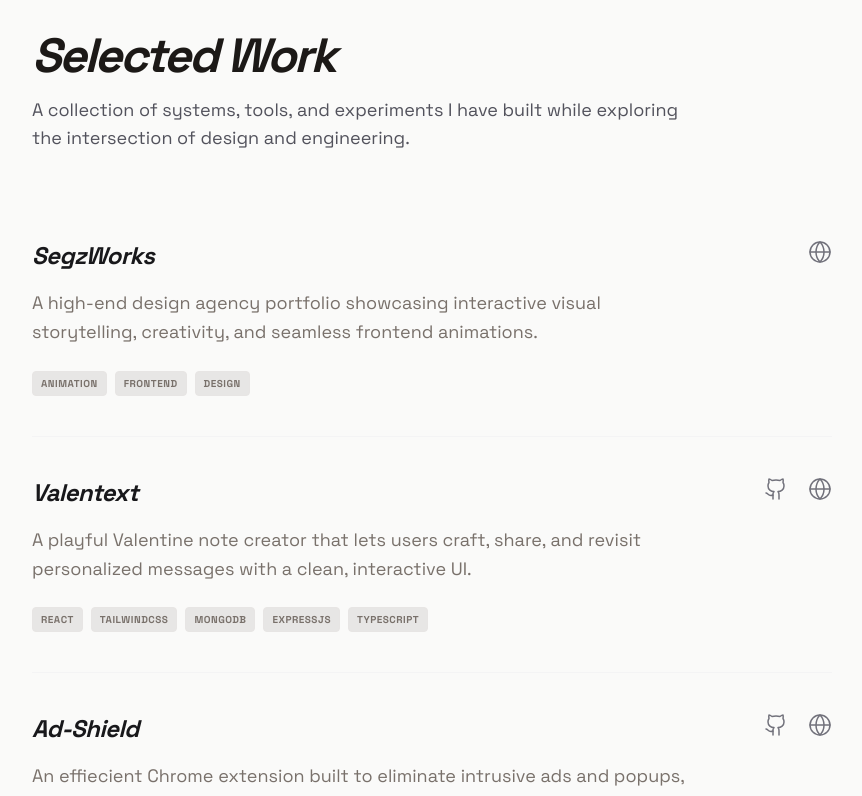
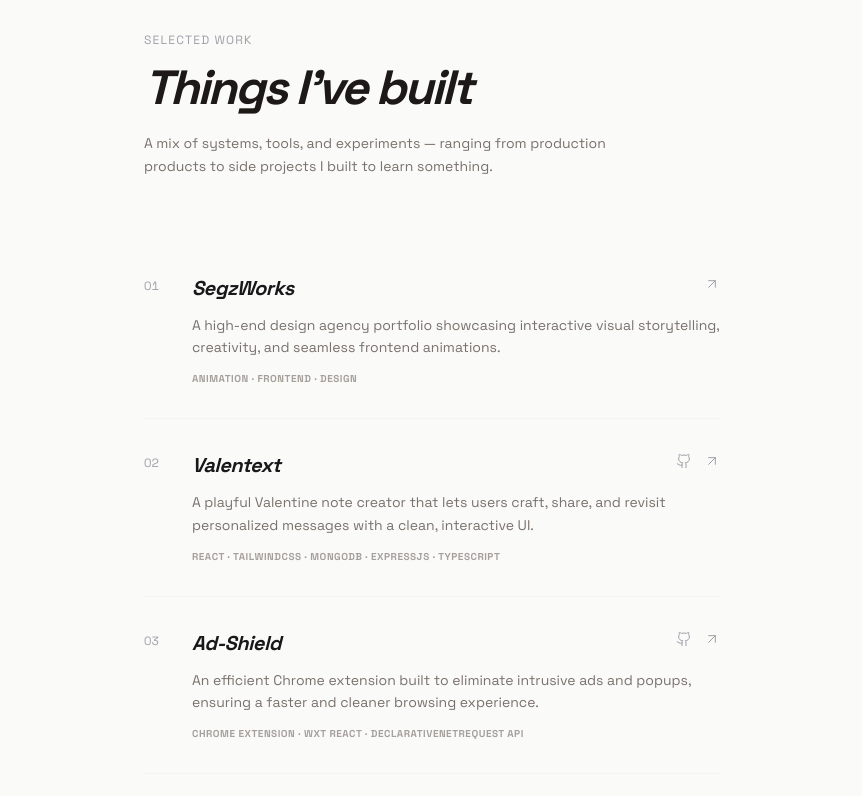
Before and after one commit to segundavid-dev/portfolio, a Next.js app: page /work in a window 1280 px wide. Shown: the part 160-956 px from the top of the page, without its empty margins (208-1070 px from the left). Built offline with nearby package versions, Linux system fonts and the light colour scheme.

Commit message:
revamp projects section

```diff
--- a/app/work/page.tsx
+++ b/app/work/page.tsx
@@ -26,35 +26,30 @@
   {
     title: "Ad-Shield",
     description:
-      "An effiecient Chrome extension built to eliminate intrusive ads and popups, ensuring a faster and cleaner browsing experience.",
-    tags: ["chrome extension", "wxt-react", "declarativenetrequest-api"],
+      "An efficient Chrome extension built to eliminate intrusive ads and popups, ensuring a faster and cleaner browsing experience.",
+    tags: ["Chrome Extension", "WXT React", "DeclarativeNetRequest API"],
     liveLink: "https://ad-shield-web.vercel.app/",
     githubLink: "https://github.com/segundavid-dev/ad-shield",
   },
   {
     title: "Qrvest",
     description:
-      "A AI-powered fullstack QR ordering system for restaurants and hotels.",
-    tags: ["Typescript", "fullstack", "RAG"],
+      "An AI-powered fullstack QR ordering system for restaurants and hotels.",
+    tags: ["Typescript", "Fullstack", "RAG"],
     liveLink: "https://app.qrvest.com/",
   },
   {
     title: "JSON Parser",
     description:
       "A lightweight, recursive-descent JSON parser implemented from scratch, focused on the fundamentals of lexical and syntactic analysis.",
-    tags: [
-      "algorithms",
-      "syntatic analysis",
-      "lexical analysis",
-      "interpreters",
-    ],
+    tags: ["Algorithms", "Syntactic Analysis", "Lexical Analysis"],
     githubLink: "https://github.com/Segundavid-Dev/JSON-parser",
   },
   {
     title: "Scheduling Automation",
     description:
-      "A robust backend engine designed to handle complex scheduling logic —inspired by tools like Calendly.",
-    tags: ["backend", "typescript", "automation", "api design"],
+      "A robust backend engine designed to handle complex scheduling logic — inspired by tools like Calendly.",
+    tags: ["Backend", "Typescript", "Automation", "API Design"],
     githubLink: "https://github.com/segundavid-dev/scheduling-automation-be",
     wip: true,
   },
@@ -62,20 +57,23 @@
 
 export default function WorkPage() {
   return (
-    <div className="px-6 py-32 md:px-12 md:py-48 max-w-4xl mx-auto">
-      <section className="mb-12">
-        <h1 className="text-4xl md:text-5xl font-bold tracking-tighter mb-4 italic">
+    <div className="px-6 py-32 md:px-12 md:py-48 max-w-2xl mx-auto">
+      <section className="mb-16">
+        <p className="text-xs uppercase tracking-widest text-zinc-400 dark:text-zinc-500 mb-4">
           Selected Work
+        </p>
+        <h1 className="text-4xl md:text-5xl font-bold tracking-tighter mb-5 italic">
+          Things I&apos;ve built
         </h1>
-        <p className="text-lg text-zinc-600 dark:text-zinc-400 max-w-2xl">
-          A collection of systems, tools, and experiments I have built while
-          exploring the intersection of design and engineering.
+        <p className="text-sm text-stone-500 dark:text-stone-400 leading-relaxed max-w-lg">
+          A mix of systems, tools, and experiments — ranging from production
+          products to side projects I built to learn something.
         </p>
       </section>
 
       <div className="flex flex-col">
-        {projects.map((project) => (
-          <ProjectCard key={project.title} {...project} />
+        {projects.map((project, i) => (
+          <ProjectCard key={project.title} index={i + 1} {...project} />
         ))}
       </div>
     </div>
--- a/components/ProjectCard.tsx
+++ b/components/ProjectCard.tsx
@@ -1,88 +1,83 @@
 "use client";
 import { motion } from "framer-motion";
-import { Github, Globe } from "lucide-react";
+import { Github, ArrowUpRight } from "lucide-react";
 
 import { Project } from "@/types/project";
 
-interface ProjectCardProps extends Project {}
+interface ProjectCardProps extends Project {
+  index: number;
+}
 
-import {
-  Tooltip,
-  TooltipContent,
-  TooltipTrigger,
-} from "@/components/ui/tooltip";
+export const ProjectCard = ({
+  title,
+  description,
+  tags,
+  liveLink,
+  githubLink,
+  wip,
+  index,
+}: ProjectCardProps) => {
+  const padded = String(index).padStart(2, "0");
 
-export const ProjectCard = ({ title, description, tags, liveLink, githubLink, wip }: ProjectCardProps) => {
   return (
     <motion.div
       initial={{ opacity: 0, y: 15 }}
       whileInView={{ opacity: 1, y: 0 }}
       viewport={{ once: true }}
       transition={{ duration: 0.5 }}
-      className="group block border-b border-zinc-100 dark:border-zinc-900 py-10 last:border-0"
+      className="group border-b border-zinc-100 dark:border-zinc-900 py-8 last:border-0"
     >
-      <div className="flex flex-col md:flex-row md:items-start justify-between gap-6 transition-all group-hover:px-2">
-        <div className="space-y-4 flex-1 cursor-pointer">
-          <div className="flex items-center gap-3 ">
-            <h3 className="text-xl md:text-2xl font-bold tracking-tight text-zinc-900 dark:text-zinc-100 italic transition-transform group-hover:scale-[1.01] origin-left">
+      <div className="grid grid-cols-[2rem_1fr] gap-x-4">
+        <span className="text-xs text-zinc-400 dark:text-zinc-500 tabular-nums pt-1">
+          {padded}
+        </span>
+
+        <div className="space-y-3">
+          <div className="flex items-start justify-between gap-4">
+            <div className="flex items-baseline gap-3 flex-wrap">
+              <h3 className="text-xl font-bold tracking-tight italic text-zinc-900 dark:text-zinc-100">
                 {title}
               </h3>
               {wip && (
-              <span className="px-2 py-0.5 text-[9px] font-black uppercase tracking-[0.15em] bg-stone-100 dark:bg-stone-800 text-stone-400 dark:text-stone-500 rounded-sm">
+                <span className="text-[9px] font-black uppercase tracking-[0.15em] text-stone-400 dark:text-stone-500">
                   WIP
                 </span>
               )}
             </div>
-          <p className="text-stone-500 dark:text-stone-400 text-base md:text-lg max-w-2xl leading-relaxed">
-            {description}
-          </p>
-          <div className="flex flex-wrap gap-2 pt-2">
-            {tags.map((tag) => (
-              <span
-                key={tag}
-                className="text-[10px] font-bold uppercase tracking-wider px-2 py-1 bg-stone-300/50 dark:bg-stone-900/50 border border-stone-200 dark:border-stone-800 text-stone-500 dark:text-stone-400 rounded-sm"
-              >
-                {tag}
-              </span>
-            ))}
-          </div>
-        </div>
 
-        <div className="flex items-center gap-5 text-zinc-500 dark:text-zinc-700">
+            <div className="flex items-center gap-3 text-zinc-400 dark:text-zinc-600 shrink-0 pt-0.5">
               {githubLink && (
-            <Tooltip>
-              <TooltipTrigger asChild>
                 <a
                   href={githubLink}
                   target="_blank"
                   rel="noopener noreferrer"
                   className="hover:text-zinc-900 dark:hover:text-zinc-100 transition-colors"
+                  aria-label="View source"
                 >
-                  <Github className="w-6 h-6 stroke-[1.5px]" />
+                  <Github className="w-4 h-4 stroke-[1.5px]" />
                 </a>
-              </TooltipTrigger>
-              <TooltipContent>
-                <p>View Source</p>
-              </TooltipContent>
-            </Tooltip>
               )}
               {liveLink && (
-            <Tooltip>
-              <TooltipTrigger asChild>
                 <a
                   href={liveLink}
                   target="_blank"
                   rel="noopener noreferrer"
                   className="hover:text-zinc-900 dark:hover:text-zinc-100 transition-colors"
+                  aria-label="View live"
                 >
-                  <Globe className="w-6 h-6 stroke-[1.5px]" />
+                  <ArrowUpRight className="w-4 h-4 stroke-[1.5px]" />
                 </a>
-              </TooltipTrigger>
-              <TooltipContent>
-                <p>View Site</p>
-              </TooltipContent>
-            </Tooltip>
               )}
+            </div>
+          </div>
+
+          <p className="text-stone-500 dark:text-stone-400 text-sm leading-relaxed">
+            {description}
+          </p>
+
+          <p className="text-[10px] font-bold uppercase tracking-wider text-stone-400 dark:text-stone-500">
+            {tags.join(" · ")}
+          </p>
         </div>
       </div>
     </motion.div>
```
Lines whose indentation alone changed are shown as unchanged.
